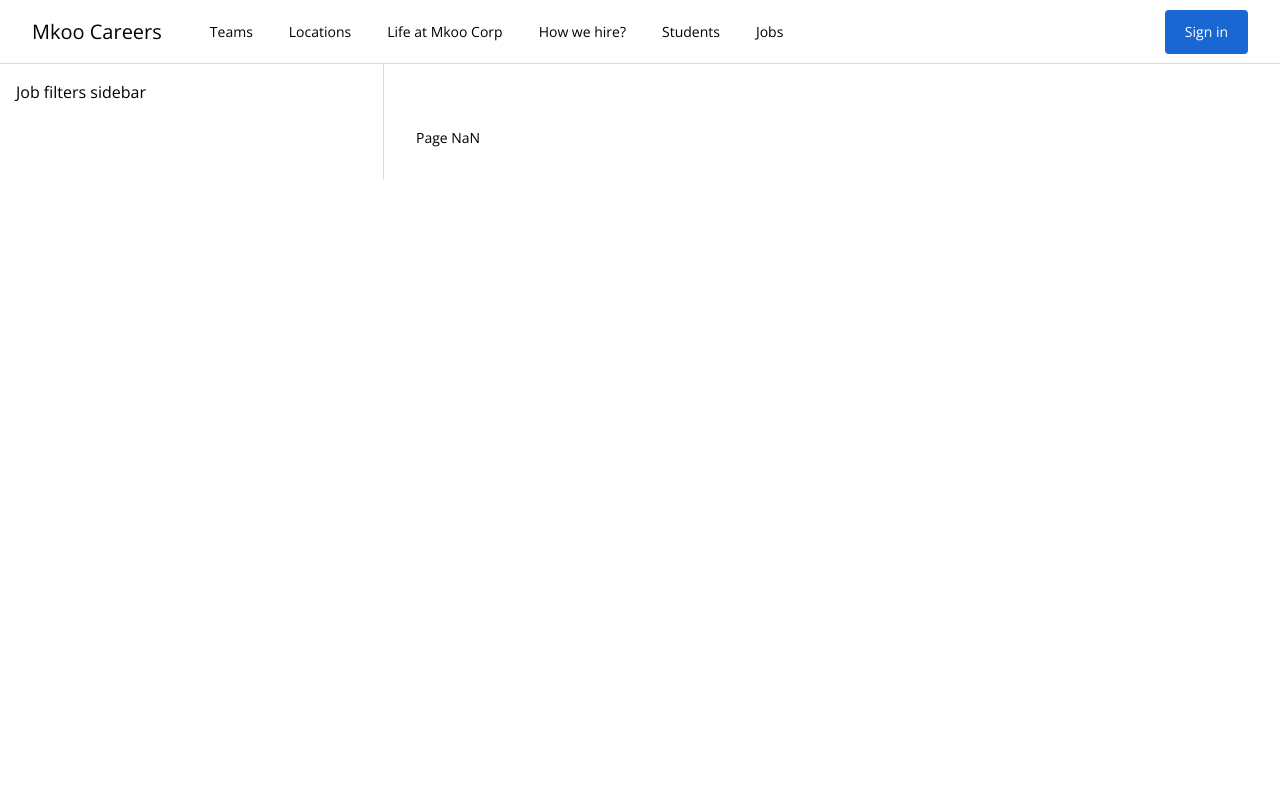
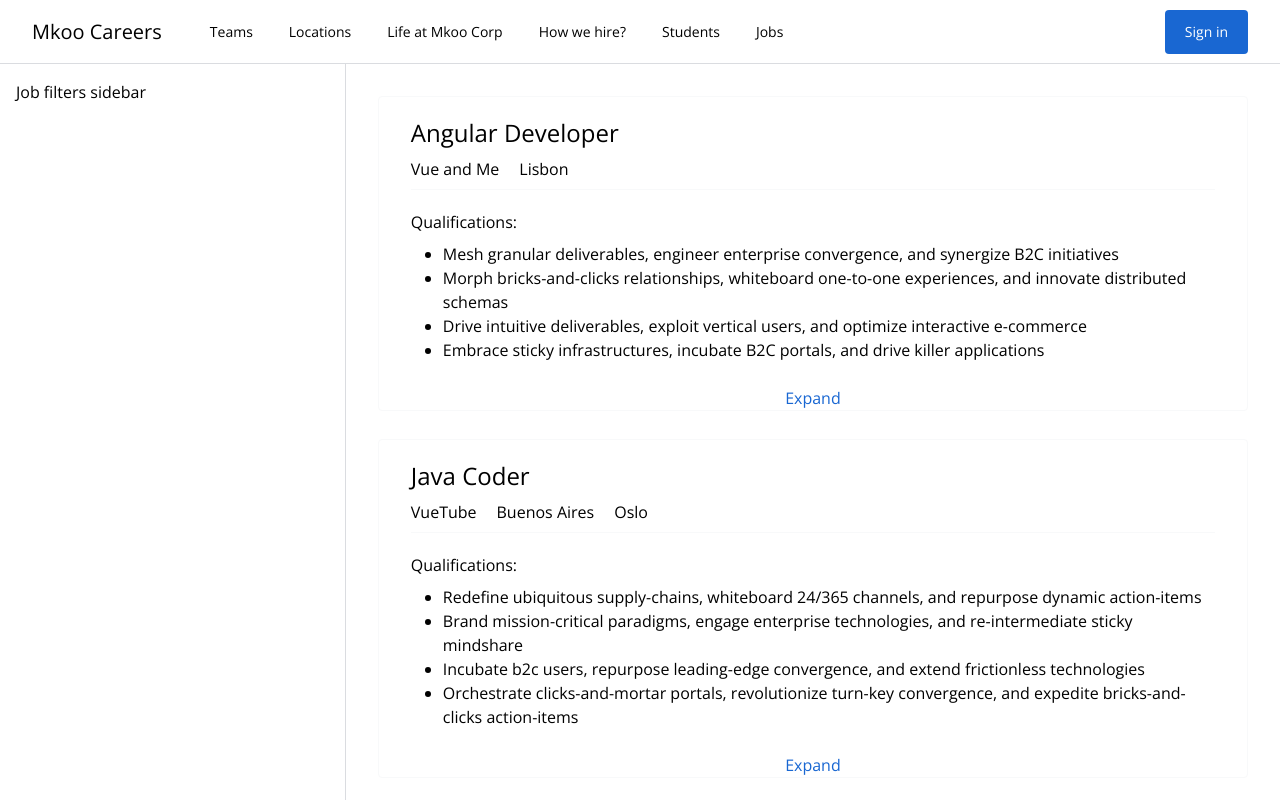
Before and after one commit to tomekrychtyk/google-career-search-vuejs, a Vue app: page /#/ in a window 1280 px wide. Both pictures are taken after typing "Sample", "Sample" into the empty fields and a click on the button "Search". Shown: the top 800 px of the page. Built offline with nearby package versions, Linux system fonts and the light colour scheme; data requests are answered from the project's data file.

Commit message:
Added scroll behavior and unit tests for pagination

```diff
--- a/src/components/JobResults/JobListings.vue
+++ b/src/components/JobResults/JobListings.vue
@@ -53,7 +53,7 @@ export default {
       return nextPage <= lastPage ? nextPage : undefined
     },
     currentPage() {
-      return Number.parseInt(this.$route.query.page)
+      return Number.parseInt(this.$route.query.page || 1)
     },
     displayedJobs() {
       const pageNumber = this.currentPage
--- a/src/router/index.js
+++ b/src/router/index.js
@@ -24,7 +24,14 @@ const routes = [
 
 const router = createRouter({
   history: createWebHashHistory(),
-  routes
+  routes,
+  scrollBehavior() {
+    return {
+      top: 0,
+      left: 0,
+      behavior: "smooth"
+    }
+  }
 })
 
 export default router
```
Also changed, not shown: 1 other file (tests, documents, lock files or other folders).
